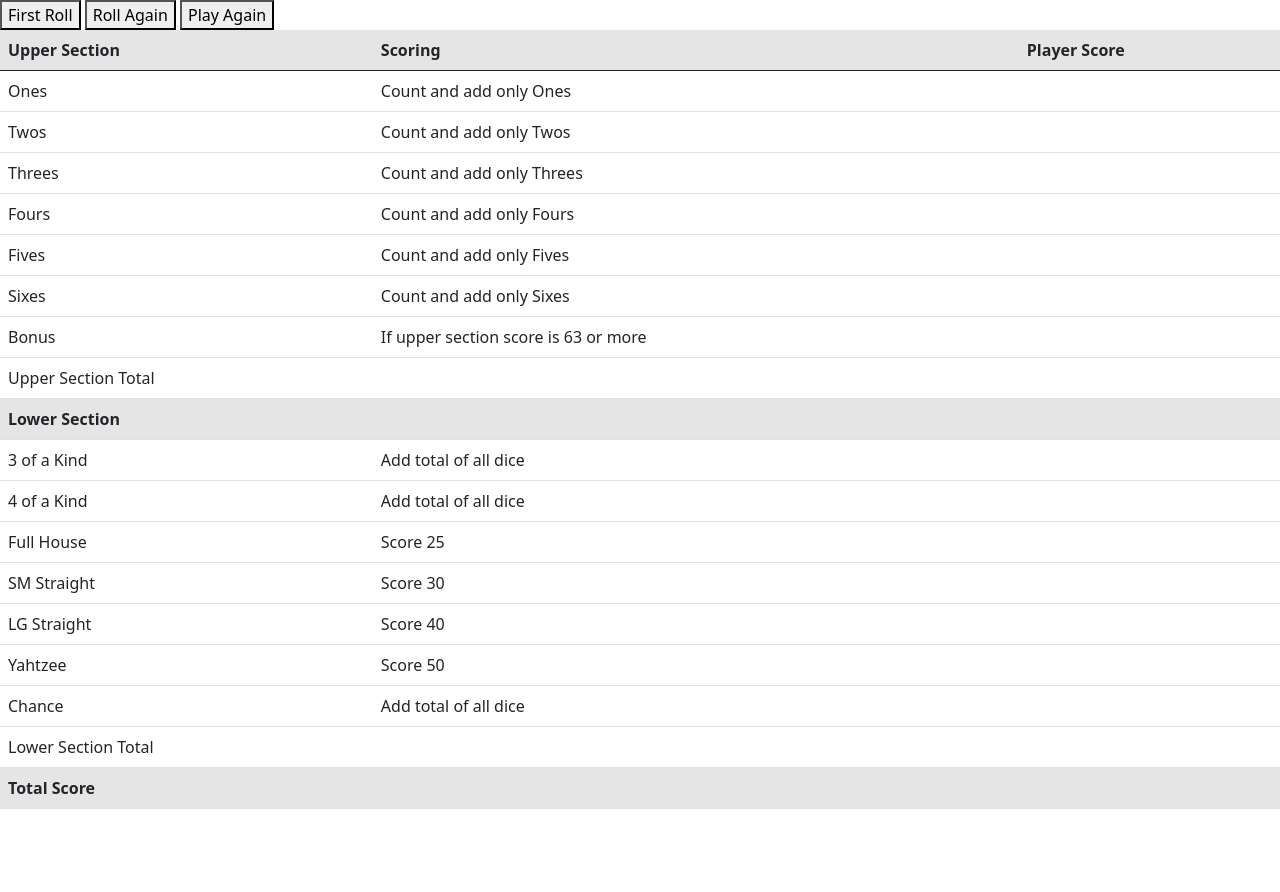
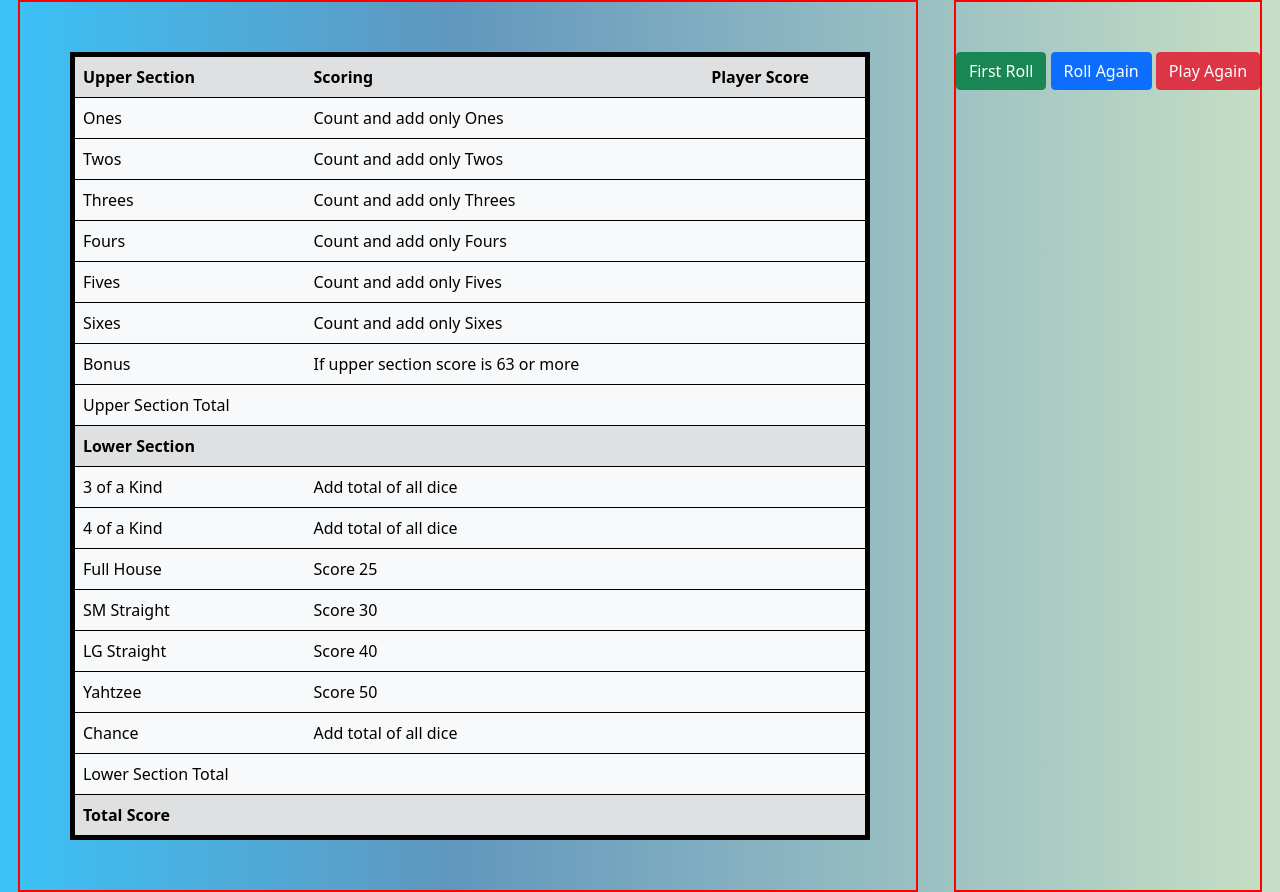
Before and after one commit to BadgerSabre/Let-s-Play-Yahtzee, a plain HTML site: page Assets/index.html in a window 1280 px wide. Before the commit the page ends 825 px from the top, so only its background shows below. Drawn offline with nearby package versions, Linux system fonts and the light colour scheme.

Commit message:
added flexbox and background style

```diff
--- a/Assets/index.html
+++ b/Assets/index.html
@@ -11,14 +11,8 @@
     <script defer src="script.js"></script>
 </head>
 <body>
-    <div id="buttons">
-        <button id="first-roll">First Roll</button>
-        <button id="roll-again">Roll Again</button>
-        <button id="play-again">Play Again</button>
-    </div>
-    <div id="content">
-    </div>
-    <table class="table table-hover">
+  <div id="score-card">
+    <table class="table table-hover table-light">
           <thead>
             <tr class="table-active">
               <th scope="col">Upper Section</th>
@@ -117,5 +111,15 @@
             </tr>
           </tbody>
     </table>
+  </div>
+  <div id="btns-dice">
+    <div id="buttons">
+      <button type="button" class="btn btn-success" id="first-roll">First Roll</button>
+      <button type="button" class="btn btn-primary" id="roll-again">Roll Again</button>
+      <button type="button" class="btn btn-danger" id="play-again">Play Again</button>
+    </div>
+      <div id="content">
+    </div>
+  </div>
 </body>
 </html>
--- a/Assets/style.css
+++ b/Assets/style.css
@@ -1,3 +1,29 @@
 img {
     width: 100px;
 }
+
+.table {
+    width: 800px;
+    z-index: 1;
+    margin: 50px;
+    border: black 5px solid;
+}
+
+body {
+    display: flex;
+    flex-wrap: wrap;
+    flex-direction: row;
+    background: linear-gradient(90deg, #3AC2F8 0%, #6097BE 35%, #C7DFC5 100%);
+    justify-content: space-around;
+}
+
+#btns-dice {
+    border: 2px solid red;
+    max-width: 600px;
+    padding-top: 50px;
+}
+
+#score-card {
+    border: 2px solid red;
+    max-width: 900px;
+}
```
Lines whose indentation alone changed are shown as unchanged.
